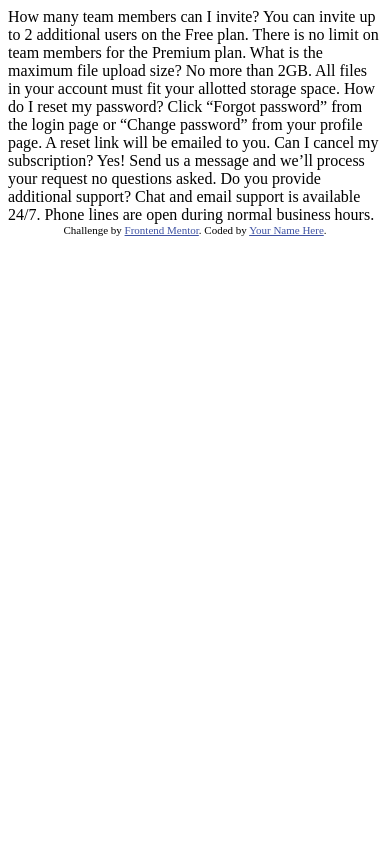
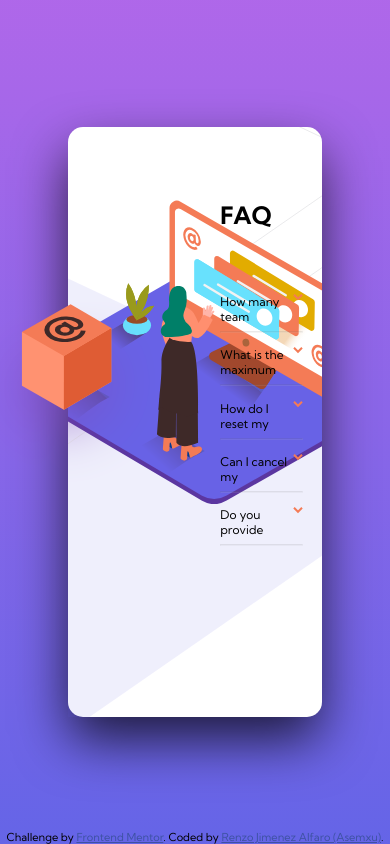
Before and after one commit to Asemxu/accordion-card, a plain HTML site: page index.html in a window 390 px wide. Drawn offline with Linux system fonts and the light colour scheme.

Commit message:
Acabado el Acordion Component para 1440px Desktop y 375px mobile

```diff
--- a/index.html
+++ b/index.html
@@ -5,36 +5,44 @@
   <meta name="viewport" content="width=device-width, initial-scale=1.0"> <!-- displays site properly based on user's device -->
 
   <link rel="icon" type="image/png" sizes="32x32" href="./images/favicon-32x32.png">
+  <link rel="stylesheet" href="styles.css">
+  <title>Frontend Mentor | FAQ Accordion Card</title>
+  <link rel="preconnect" href="https://fonts.gstatic.com">
+  <!-- <script src="https://cdn.jsdelivr.net/npm/ismobilejs@1/dist/isMobile.min.js"></script> -->
+  <link href="https://fonts.googleapis.com/css2?family=Kumbh+Sans:wght@400;700&display=swap" rel="stylesheet">
+  <!-- Feel free to remove these styles or customise in your own stylesheet 👍 -->
 
-  <title>Frontend Mentor | FAQ Accordion Card</title>
-
-  <!-- Feel free to remove these styles or customise in your own stylesheet 👍 -->
-  <style>
-    .attribution { font-size: 11px; text-align: center; }
-    .attribution a { color: hsl(228, 45%, 44%); }
-  </style>
 </head>
 <body>
-  How many team members can I invite?
-  You can invite up to 2 additional users on the Free plan. There is no limit on
-  team members for the Premium plan.
+  <div class="card__container">
+    <div class="card">
+      <div class="img__desktop-fixed">
+        <img class="img__desktop" src="images/bg-pattern-desktop.svg" id="img_desktop_mobile" alt="imagen">
+      </div>
+      <div class="image__container-fixed">
+        <div class="image__container">
+          <img src="/images/illustration-woman-online-desktop.svg" alt="imagen" class="image_desktop">
+        </div>
+        <img class="image__box" src="/images/illustration-box-desktop.svg" alt="box">
+      </div>
 
-  What is the maximum file upload size?
-  No more than 2GB. All files in your account must fit your allotted storage space.
 
-  How do I reset my password?
-  Click “Forgot password” from the login page or “Change password” from your profile page.
-  A reset link will be emailed to you.
+      <div class="faq__container">
+        <div class="faq__container-title">
+          <h1>FAQ</h1>
+        </div>
+        <div class="faq__container-questions">
 
-  Can I cancel my subscription?
-  Yes! Send us a message and we’ll process your request no questions asked.
 
-  Do you provide additional support?
-  Chat and email support is available 24/7. Phone lines are open during normal business hours.
+        </div>
+      </div>
+    </div>
+  </div>
 
   <div class="attribution">
     Challenge by <a href="https://www.frontendmentor.io?ref=challenge" target="_blank">Frontend Mentor</a>.
-    Coded by <a href="#">Your Name Here</a>.
+    Coded by <a target="_BLANK" href="https://github.com/Asemxu">Renzo Jimenez Alfaro (Asemxu)</a>.
   </div>
+  <script  type="module" src="index.js"></script>
 </body>
 </html>
--- /dev/null
+++ b/index.js
@@ -0,0 +1,69 @@
+import preguntas from './questions.js';
+
+
+function Estructura(question){
+    return  `<div class="question__container">
+                 <div class="question_fixed">
+                     <div class="question">
+                        ${question.pregunta}
+                        <img src="/images/icon-arrow-down.svg" alt="arrow">
+                     </div>
+                     <div class="answer">
+                        ${question.respuesta}
+                     </div>
+                 </div>
+                 <hr>
+             </div>`
+}
+
+function loadQuestions (){
+    let faq_container_questions = document.querySelector('.faq__container-questions');
+    preguntas.forEach(pregunta => {;
+        let newPregunta = {pregunta:pregunta.question,respuesta:pregunta.answer};
+        faq_container_questions.innerHTML = faq_container_questions.innerHTML + Estructura(newPregunta);
+
+        let isOpen = false;
+        let questions_container = document.querySelectorAll('.question__container');
+
+        questions_container.forEach(question_container => {
+            question_container.addEventListener('click' ,() =>{
+                let arrow_question = question_container.childNodes[1].childNodes[1].childNodes[1];
+                let question_title = question_container.childNodes[1].childNodes[1];
+                let question_fixed = question_container.childNodes[1];
+                if(!isOpen){
+                    question_title.classList.add('active_question');
+                    arrow_question.classList.add('active');
+                    question_container.classList.add('open_question');
+                    question_fixed.classList.add('question_fixed_active');
+                    isOpen = true;
+                }else{
+                    arrow_question.classList.remove('active');
+                    question_title.classList.remove('active_question');
+                    question_container.classList.remove('open_question');
+                    question_fixed.classList.remove('question_fixed_active');
+                    isOpen = false;
+                }
+            })
+        });
+    });
+}
+
+loadQuestions();
+
+
+setInterval(() => {
+    let width = window.innerWidth;
+    let imageMobileDesktop = document.getElementById('img_desktop_mobile');
+    let imgDesktopFixed = document.querySelector('.img__desktop-fixed');
+    if(width <= 375){
+        imgDesktopFixed.classList.add('center-flex');
+        imageMobileDesktop.classList.remove('img__desktop');
+        imageMobileDesktop.classList.add('img__mobile');
+        imageMobileDesktop.setAttribute('src','images/bg-pattern-mobile.svg');
+    }else{
+        imgDesktopFixed.classList.remove('center-flex');
+        imageMobileDesktop.classList.add('img__desktop');
+        imageMobileDesktop.classList.remove('img__mobile');
+        imageMobileDesktop.setAttribute('src','images/bg-pattern-desktop.svg');
+    }
+}, 300);
--- /dev/null
+++ b/questions.js
@@ -0,0 +1,29 @@
+
+const preguntas =
+    [
+        {
+            "question": "How many team members can I invite?",
+            "answer": "You can invite up to 2 additional users on the Free plan. There is no limit on team members for the Premium plan."
+        },
+        {
+            "question": "What is the maximum file upload size?",
+            "answer": "No more than 2GB. All files in your account must fit your allotted storage space."
+        },
+        {
+            "question": "How do I reset my password?",
+            "answer": "Click “Forgot password” from the login page or “Change password” from your profile page. A reset link will be emailed to you."
+        },
+        {
+            "question": "Can I cancel my subscription?",
+            "answer": "Yes! Send us a message and we’ll process your request no questions asked."
+        },
+        {
+            "question": "Do you provide additional support?",
+            "answer": "Chat and email support is available 24/7. Phone lines are open during normal business hours."
+        }
+
+    ]
+
+
+
+export default preguntas;
--- /dev/null
+++ b/styles.css
@@ -0,0 +1,238 @@
+.attribution {
+    font-size: 11px; text-align: center;position:absolute;bottom:0;
+    width:100%
+ }
+.attribution a { color: hsl(228, 45%, 44%); }
+
+:root{
+    --darkLight:hsl(238, 29%, 16%);
+    --red: hsl(14, 88%, 65%);
+    --violet:hsl(273, 75%, 66%);
+    --blue:hsl(240, 73%, 65%);
+    --veryDark: hsl(237, 12%, 33%);
+    --dark:hsl(240, 6%, 50%);
+    --divider: hsl(240, 5%, 91%)
+}
+
+body{
+    margin:0;
+    overflow: hidden;
+    height: 100vh;
+    background: linear-gradient(var(--violet),var(--blue));
+    font-size:12px;
+    font-family: 'Kumbh Sans', sans-serif;
+}
+
+.card__container{
+    width:100%;
+    height:100%;
+    display:flex;
+    flex-direction: column;
+    justify-content: center;
+    align-items: center;
+}
+
+.card{
+    display:flex;
+    width:65%;
+    position:relative;
+    height:70%;
+    background:white;
+    border-radius:15px;
+    -webkit-box-shadow: -1px 24px 53px -2px rgba(0,0,0,0.75);
+    -moz-box-shadow: -1px 24px 53px -2px rgba(0,0,0,0.75);
+    box-shadow: -1px 24px 53px -2px rgba(0,0,0,0.75);
+}
+
+
+
+.image__container{
+    width:100%;
+    height:100%;
+    display:flex;
+    position:absolute;
+    justify-content:center;
+    align-items: center;
+    overflow:hidden;
+    z-index: 2;
+}
+
+
+.img__desktop-fixed{
+    width: 100%;
+    z-index:1;
+    position: absolute;
+    height: 100%;
+    overflow: hidden;
+}
+
+.img__desktop{
+    object-fit: contain;
+    width: 875px;
+    left: -520px;
+    top: -235px;
+    position: absolute;
+    transform: rotate(-5deg);
+}
+
+
+.image__container-fixed{
+    width:50%;
+}
+
+.image_desktop{
+    position: absolute;
+    left: -60px;
+    width: 400px;
+    z-index: 1;
+    top: 73px;
+}
+
+.image__box{
+    left: -97px;
+    position: relative;
+    top: 175px;
+    z-index: 2
+}
+
+.faq__container{
+    width:50%;
+    padding-left:10%;
+    padding-right: 10%;
+    position:relative;
+    z-index:10;
+}
+
+.faq__container-title{
+    display: flex;
+    height: 30%;
+    flex-direction: column;
+    justify-content: center;
+}
+
+.faq__container-title > h1{
+    margin:0;
+    padding:0;
+}
+
+.faq__container-questions{
+    font-size:12px;
+    margin-top:-10px;
+    height:70%;
+    overflow:hidden;
+}
+
+.question__container{
+    height:10%;
+    transition:all 500ms;
+    margin-bottom:0.75rem;
+}
+
+.question{
+    display:flex;
+    cursor:pointer;
+    justify-content: space-between;
+    margin-bottom:1rem;
+}
+
+.question > img{
+    width:10px;
+    height:7px;
+    transition: transform 300ms;
+}
+
+.answer{
+    display:block;
+    font-size:10px;
+    margin-right:1rem;
+    text-align: justify;
+}
+
+hr{
+    border-color:#bbb2;
+}
+
+
+.active{
+    transform:rotateX(180deg);
+}
+
+.active_question{
+    color:black;
+    font-weight: 700;
+}
+
+.open_question{
+    height:20%;
+}
+
+.question_fixed{
+    height: 75%;
+    overflow: hidden;
+    transition:all 500ms;
+}
+
+.question_fixed_active{
+    height:100%;
+}
+
+.img__mobile{
+    width:75%;
+    object-fit: contain;
+    position: absolute;
+}
+
+.center-flex{
+    display:flex;
+    justify-content: center;
+}
+
+@media screen and (max-width:375px){
+    .card{
+        flex-direction: column;
+        height: 70%;
+        width:85%;
+        margin-top:3rem;
+    }
+
+    .image__container-fixed{
+        width:100%;
+        height: 25%;
+    }
+
+    .image__box{
+        display: none;
+    }
+
+    .image__container{
+        overflow: visible;
+        height:inherit;
+    }
+
+    .image__container > img{
+        top: -109px;
+        left: 46px;
+        width: 75%;
+    }
+
+    .faq__container{
+        width:100%;
+        height:75%;
+        padding:0;
+    }
+
+    .faq__container-title{
+        flex-direction: row;
+        align-items: center;
+        font-size:1rem;
+    }
+
+    .faq__container-questions{
+        padding: 0 1.5rem;
+        overflow: auto;
+    }
+
+    .open_question{
+        height: 25%;
+    }
+}
```
